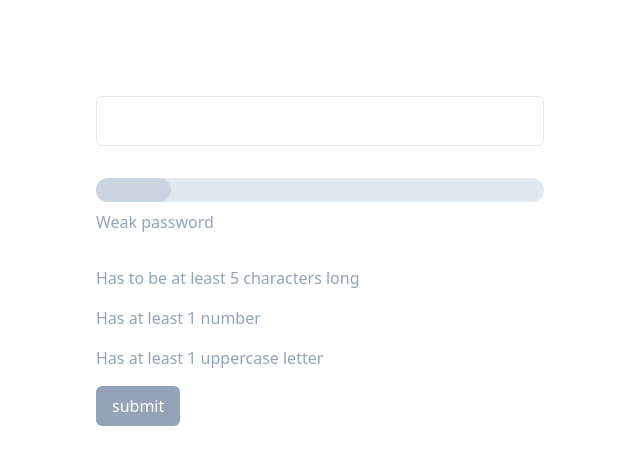
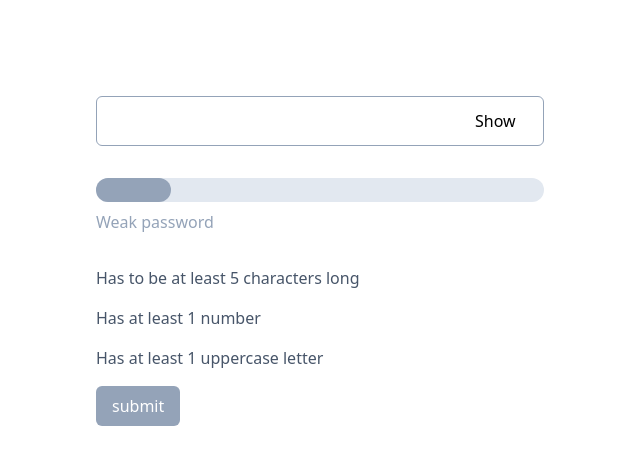
Before and after one commit to hosseindavoodi/PasswordIndicator, a Next.js app: page / in a window 1280 px wide. Shown: the top 464 px of the page, without its empty margins (0-640 px from the left). Built offline with nearby package versions, Linux system fonts and the light colour scheme.

Commit message:
Added show password and complete the validator logic

```diff
--- a/components/PasswordProgressBar/PasswordProgressBar.tsx
+++ b/components/PasswordProgressBar/PasswordProgressBar.tsx
@@ -25,7 +25,6 @@ const PasswordProgressBar = ({passwordInputValue}: any ) => {
     }
   ]
 
-  console.log(passwordScore)
 
   const none = 'Empty password'
   const basic = 'Weak password'
@@ -42,19 +41,19 @@ const PasswordProgressBar = ({passwordInputValue}: any ) => {
 
     switch (passwordScore) {
       case 0:
-        bgColor = 'bg-slate-300'
+        bgColor = 'bg-slate-400'
         textColor = 'text-slate-400'
         barWidth = 'w-6'
         barText = none
         break
       case 1:
-        bgColor = 'bg-slate-300'
+        bgColor = 'bg-slate-400'
         textColor = 'text-slate-400'
         barWidth = 'w-1/6'
         barText = basic
         break
       case 2:
-        bgColor = 'bg-slate-300'
+        bgColor = 'bg-slate-400'
         textColor = 'text-slate-400'
         barWidth = 'w-1/4'
         barText = mid
@@ -119,7 +118,7 @@ const PasswordProgressBar = ({passwordInputValue}: any ) => {
             key={items.id}
             className={clsx(
               'flex mb-4 items-center',
-              items.item ? 'text-green-500' : 'text-slate-400'
+              items.item ? 'text-green-500' : 'text-slate-600'
             )}
           >
             <p>{items.text}</p>
--- a/package.json
+++ b/package.json
@@ -9,6 +9,7 @@
     "lint": "next lint"
   },
   "dependencies": {
+    "@hookform/resolvers": "^3.1.0",
     "@types/node": "20.1.0",
     "@types/react": "18.2.6",
     "@types/react-dom": "18.2.4",
@@ -22,6 +23,7 @@
     "react-dom": "18.2.0",
     "react-hook-form": "^7.43.9",
     "tailwindcss": "3.3.2",
-    "typescript": "5.0.4"
+    "typescript": "5.0.4",
+    "yup": "^1.1.1"
   }
 }
--- a/pages/index.tsx
+++ b/pages/index.tsx
@@ -1,23 +1,59 @@
+import { useState} from 'react';
 import { useForm } from 'react-hook-form';
+import { yupResolver } from '@hookform/resolvers/yup';
+import * as yup from "yup";
 import { passwordIndicator } from '@/utils/passwordIndicator';
 import PasswordProgressBar from '@/components/PasswordProgressBar/PasswordProgressBar';
 
+const schema = yup.object({
+  password: yup.string().min(5).required(),
+}).required();
 
 export default function Home() {
+  const [showPassword, setShowPassword] = useState(false);
 
-  const { register, handleSubmit, watch, formState: { errors } } = useForm();
-  const onSubmit = (data: any) => console.log(data);
+  const {
+    register,
+    handleSubmit,
+    watch,
+    formState: { errors },
+  } = useForm({
+    resolver: yupResolver(schema)
+  });
+  const onSubmit = (data: any) => {
+      if (passwordIndicator(watch("password")) > 4) {
+      console.log(data)
+    }
+  }
 
   return (
     <div className="flex flex-col items-center p-24 lg:w-1/2 md:w-full sm:w-full">
-            <form onSubmit={handleSubmit(onSubmit)} className='w-full sm:w'>
-              <div className='mb-8 '>
-                  <input type='password' {...register("password", { required: true })} className='w-full border border-slate-200 bg-white p-3 rounded-md !ring-transparent placeholder:text-slate-200 ' />
-                  {errors.password && <span>This field is required</span>}
-              </div>
-              <PasswordProgressBar passwordInputValue={watch('password')} />
-              <button disabled={passwordIndicator(watch('password')) > 5 ? false : true} type="submit" className="bg-black text-white rounded-md px-4 py-2 disabled:disabled:bg-slate-400"> submit</button>
-            </form>
+      <form onSubmit={handleSubmit(onSubmit)} className="w-full sm:w">
+        <div className="mb-8 relative ">
+          <span
+            onClick={() => setShowPassword(!showPassword)}
+            className="right-2 -translate-x-1/2 p_highlight flex absolute top-1/2 -translate-y-1/2 text-disabled cursor-pointer"
+          >
+            {showPassword ? "Hide" : "Show"}
+          </span>
+          <input
+            type={showPassword ? "text" : "password"}
+            {...register("password", {
+              required: true
+            })}
+            className="w-full border border-slate-400 bg-white p-3 pr-12 rounded-md !ring-transparent placeholder:text-slate-200"
+          />
+          {errors.password && <span> Add at least 5 characters </span>}
+        </div>
+        <PasswordProgressBar passwordInputValue={watch("password")} />
+        <button
+          disabled={passwordIndicator(watch("password")) > 4 ? false : true}
+          type="submit"
+          className="bg-black text-white rounded-md px-4 py-2 disabled:disabled:bg-slate-400"
+        >
+          submit
+        </button>
+      </form>
     </div>
-  )
+  );
 }
```
Also changed, not shown: 1 other file (tests, documents, lock files or other folders).
